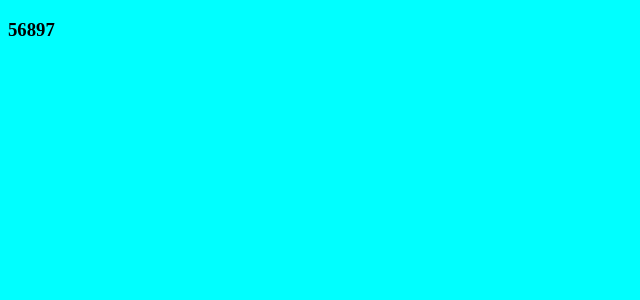
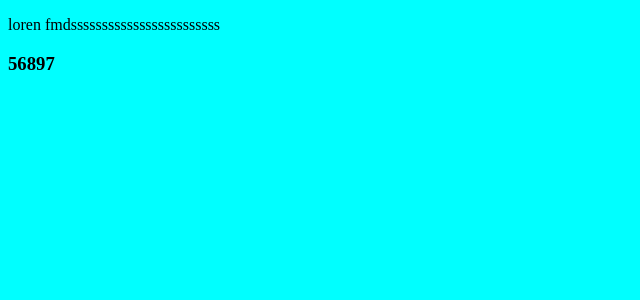
Before and after one commit to Taron252/cinema, a React (Create React App) app: page / in a window 1280 px wide. Shown: the top 300 px of the page, without its empty margins (0-640 px from the left). Built offline with nearby package versions, Linux system fonts and the light colour scheme; the HTML template or start-up script is replaced by a standard one.

Commit message:
added file

```diff
--- a/src/App.js
+++ b/src/App.js
@@ -5,6 +5,7 @@ import React from "react";
 function App() {
   return (
     <>
+    <p>loren fmdssssssssssssssssssssssss</p>
     <h3>56897</h3>
     </>
   );
```
